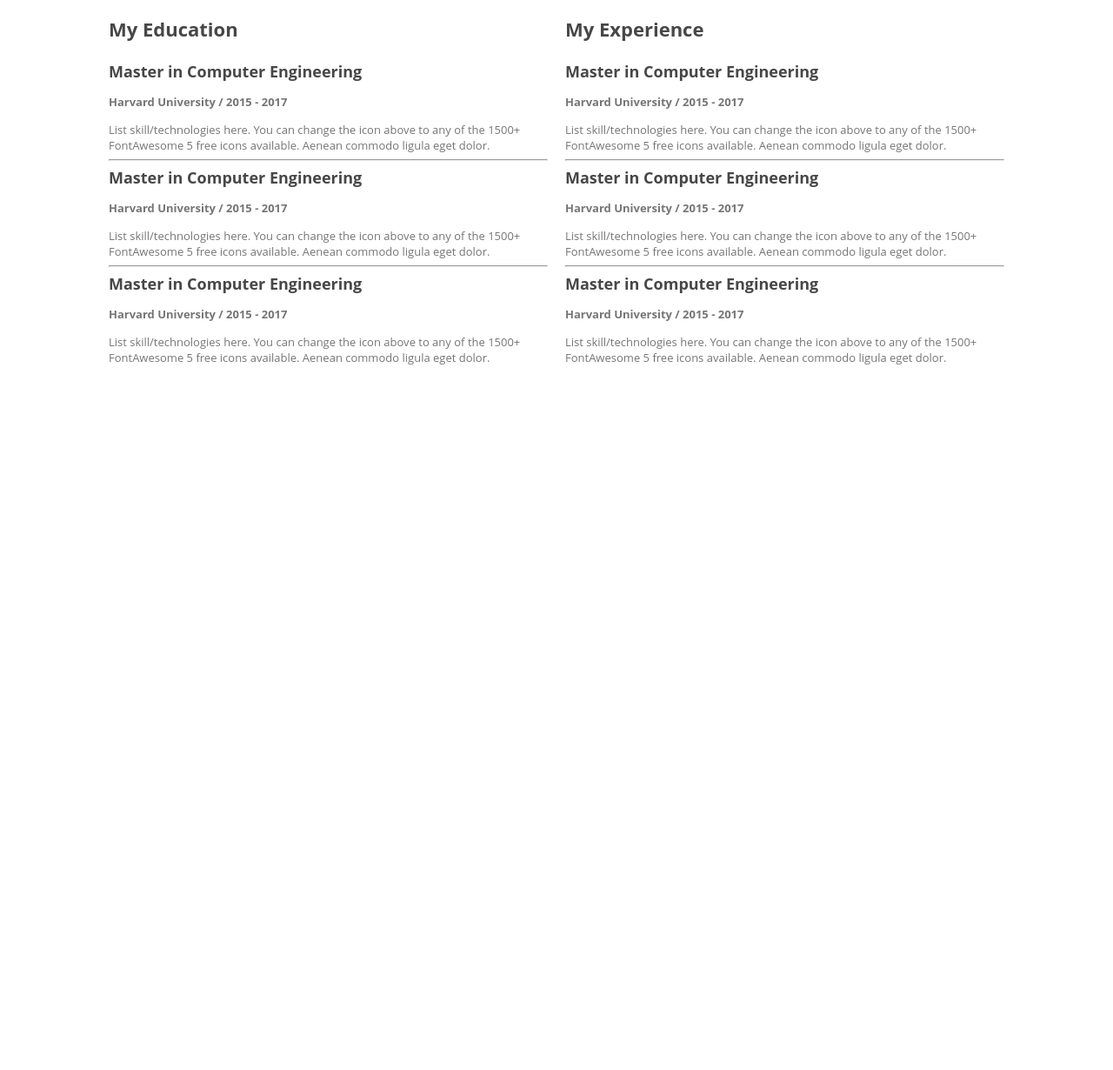
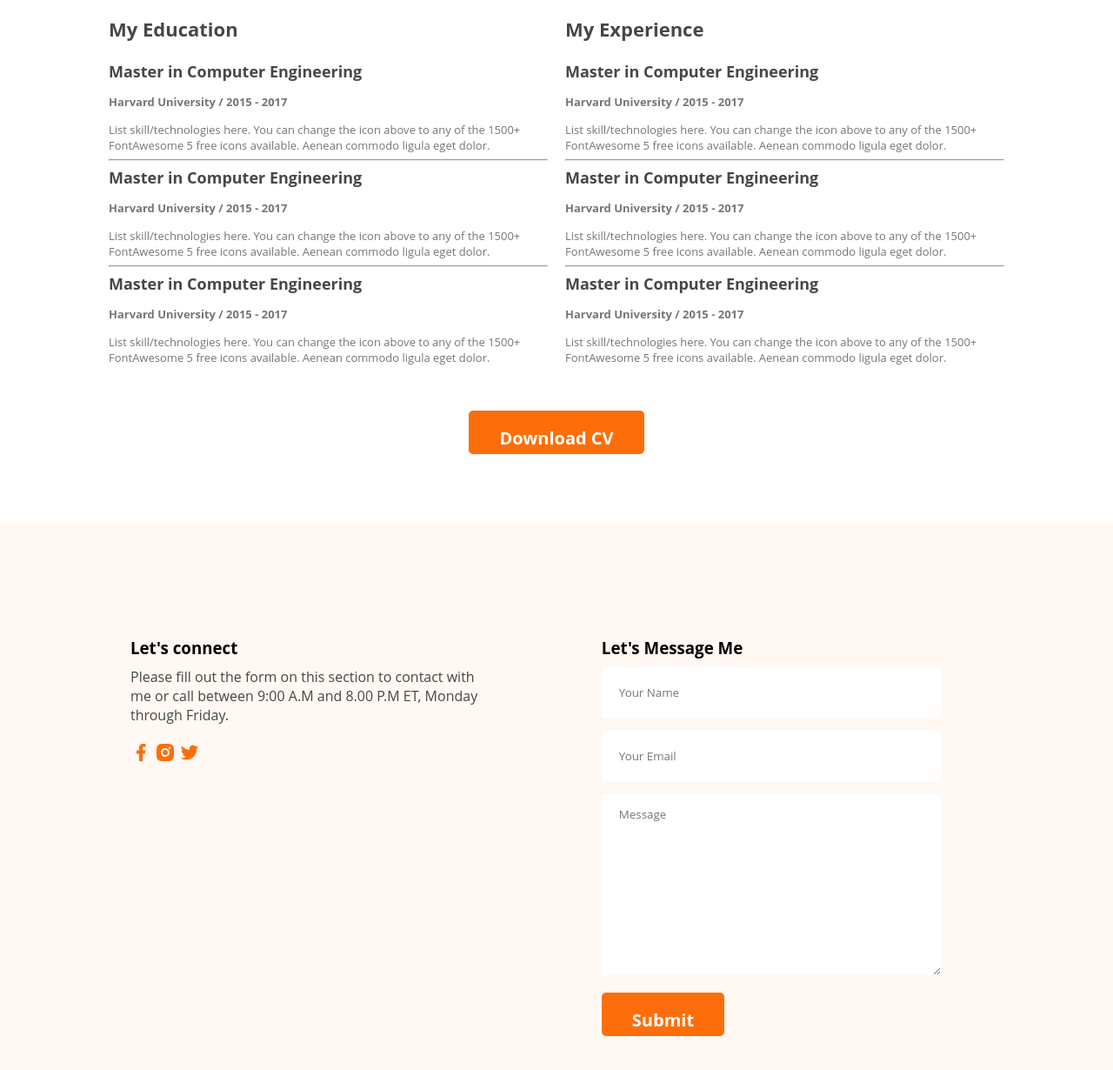
Before and after one commit to Mohendra74/developer-portfolio, a plain HTML site: page index.html in a window 1280 px wide. Shown: the part 1970-3200 px from the top of the page at 87% size. Before the commit the page ends 2422 px from the top, so only its background shows below. Drawn offline with Linux system fonts and the light colour scheme.

Commit message:
developer portfolio ready

```diff
--- a/index.html
+++ b/index.html
@@ -160,10 +160,35 @@
              </div>
            </div>
          </div>
+         <div class="resume-button">
+           <button class="btn-primary">Download CV</button>
+         </div>
       </section>
-
     </main>
-    <footer>
-
+        <!-- contact section -->
+    <footer class="contact">
+        <div>
+          <h3 class="section-title">Let's connect</h3>
+          <p class="contact-discription">Please fill out the form on this section to contact with me or call between
+           9:00 A.M and 8.00 P.M ET, Monday through Friday.</p>
+           <a href="">
+            <img src="images/icons/facebook.png" alt="">
+           </a>
+           <a href="">
+             <img src="images/icons/insta.png" alt="">
+           </a>
+           <a href="">
+             <img src="images/icons/twitter.png" alt="">
+           </a>
+        </div>
+        <div>
+          <h3 class="section-title">Let's Message Me</h3>
+           <form action="">
+             <input type="text" name="" id="" placeholder="Your Name">
+             <input type="email" name="" id="" placeholder="Your Email">
+             <textarea name="" id="" cols="30" rows="10" placeholder="Message"></textarea>
+             <input class="btn-primary" type="submit" value="Submit">
+           </form>
+       </div>
     </footer>
 </body>
--- a/style/portfolio.css
+++ b/style/portfolio.css
@@ -223,3 +223,45 @@ main {
     font-size: 13px;
     padding: 7px 0px;
 }
+
+.resume-button {
+    margin-top: 20px;
+    text-align: center;
+}
+
+/* contact section styles */
+
+.contact {
+    display: flex;
+    gap: 50px;
+    background-color: #FFF8F3;
+    padding: 130px 150px;
+    margin-top: 80px;
+}
+
+.contact .section-title {
+    text-align: left;
+    margin-bottom: 10px;
+}
+
+.contact-discription {
+    color: #474747;
+    font-size: 16px;
+    padding-right: 70px;
+    margin-bottom: 20px;
+}
+
+.contact input[type="text"],input[type="email"],textarea {
+    margin-bottom: 15px;
+    border: 0;
+    width: 80%;
+    padding: 14px 20px;
+}
+
+input {
+    height: 30px;
+}
+
+.contact a {
+    text-decoration: none;
+}
```
